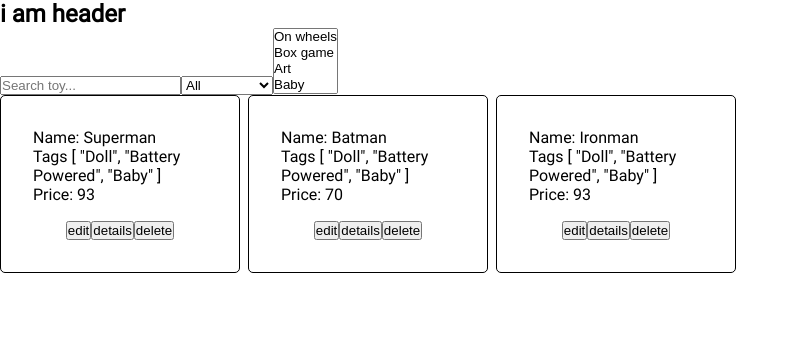
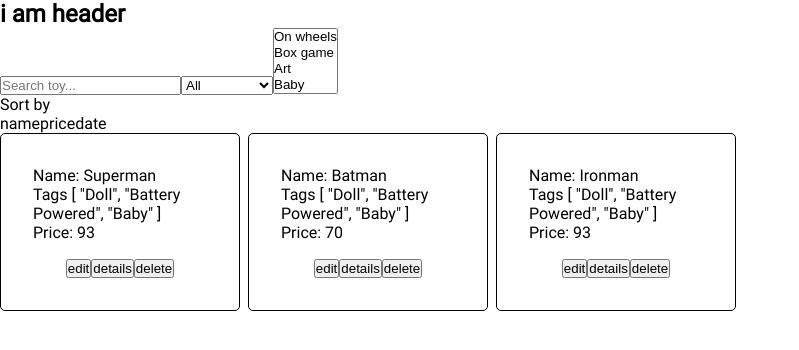
Before and after one commit to guykadosh/mister-toy-frontend, a Vue app: page /toy in a window 1280 px wide. Shown: the top 350 px of the page, without its empty margins (0-799 px from the left). Built offline with nearby package versions, Linux system fonts and the light colour scheme.

Commit message:
added sorting to filter cmp

```diff
--- a/src/components/custom-card.vue
+++ b/src/components/custom-card.vue
@@ -22,9 +22,9 @@
   border-radius: 5px;
 }
 
-.custom-card header {
-  /* font-size: 2rem; */
-}
+/* .custom-card header {
+  font-size: 2rem;
+} */
 
 .custom-card main {
   text-align: center;
--- a/src/components/toy-filter.vue
+++ b/src/components/toy-filter.vue
@@ -18,6 +18,13 @@
         {{ label }}
       </option>
     </select>
+
+    <div class="sort">
+      <p>Sort by</p>
+      <a @click="setSort('name')">name</a>
+      <a @click="setSort('price')">price</a>
+      <a @click="setSort('date')">date</a>
+    </div>
   </section>
 </template>
 
@@ -44,6 +51,8 @@ export default {
           title: 'Not in stock',
         },
       ],
+      sortBy: {},
+      desc: -1,
     }
   },
   methods: {
@@ -56,6 +65,13 @@ export default {
     setFilterStatus() {
       this.$emit('filteredStatus', this.status)
     },
+    setSort(by) {
+      this.sortBy = {}
+      this.desc *= -1
+      this.sortBy[by] = this.desc
+      const sortBy = JSON.parse(JSON.stringify(this.sortBy))
+      this.$emit('sorted', sortBy)
+    },
   },
   computed: {
     labels() {
--- a/src/services/toy-service.js
+++ b/src/services/toy-service.js
@@ -24,7 +24,7 @@ export const toyService = {
   getLabels,
 }
 
-function query({ txt, status, labels }) {
+function query({ txt, status, labels }, { name, price, date }) {
   return storageService.query(KEY).then(toys => {
     let filteredToys = toys
 
@@ -43,6 +43,18 @@ function query({ txt, status, labels }) {
       filteredToys = filteredToys.filter(toy => {
         return labels.every(label => toy.labels.includes(label))
       })
+    }
+
+    if (name) {
+      filteredToys.sort((t1, t2) => t1.name.localeCompare(t2.name) * name)
+    }
+
+    if (price) {
+      filteredToys.sort((t1, t2) => (t1.price - t2.price) * price)
+    }
+
+    if (date) {
+      filteredToys.sort((t1, t2) => (t1.createdAt - t2.createdAt) * date)
     }
 
     return filteredToys
--- a/src/store/modules/toy-module.js
+++ b/src/store/modules/toy-module.js
@@ -31,10 +31,11 @@ export default {
     },
   },
   actions: {
-    loadToys({ commit }, { filterBy }) {
+    loadToys({ commit }, { filterBy, sortBy }) {
       if (!filterBy) filterBy = { txt: '', status: '', labels: null }
-      console.log(filterBy)
-      toyService.query(filterBy).then(toys => {
+      if (!sortBy) sortBy = {}
+
+      toyService.query(filterBy, sortBy).then(toys => {
         commit({ type: 'setToys', toys })
         const labels = toyService.getLabels()
         commit({ type: 'setLabels', labels })
--- a/src/views/toy-app.vue
+++ b/src/views/toy-app.vue
@@ -4,6 +4,7 @@
     @filteredTxt="debounceHandler"
     @filteredStatus="setFilterByStatus"
     @filteredLabel="setFilterByLabel"
+    @sorted="setSortBy"
   />
   <toy-list :toys="toys" @removeToy="removeToy" />
 </template>
@@ -24,6 +25,7 @@ export default {
         status: '',
         labels: null,
       },
+      sortBy: {},
     }
   },
   created() {
@@ -33,21 +35,26 @@ export default {
     removeToy(toyId) {
       this.$store.dispatch({ type: 'removeToy', id: toyId })
     },
-    filterToys() {
+    loadToys() {
       const filterBy = JSON.parse(JSON.stringify(this.filterBy))
-      this.$store.dispatch({ type: 'loadToys', filterBy })
+      const sortBy = JSON.parse(JSON.stringify(this.sortBy))
+      this.$store.dispatch({ type: 'loadToys', filterBy, sortBy })
     },
     setFilterByTxt(txt) {
       this.filterBy.txt = txt
-      this.filterToys()
+      this.loadToys()
     },
     setFilterByStatus(status) {
       this.filterBy.status = status
-      this.filterToys()
+      this.loadToys()
     },
     setFilterByLabel(labels) {
       this.filterBy.labels = labels
-      this.filterToys()
+      this.loadToys()
+    },
+    setSortBy(sortBy) {
+      this.sortBy = sortBy
+      this.loadToys()
     },
   },
   computed: {
```
